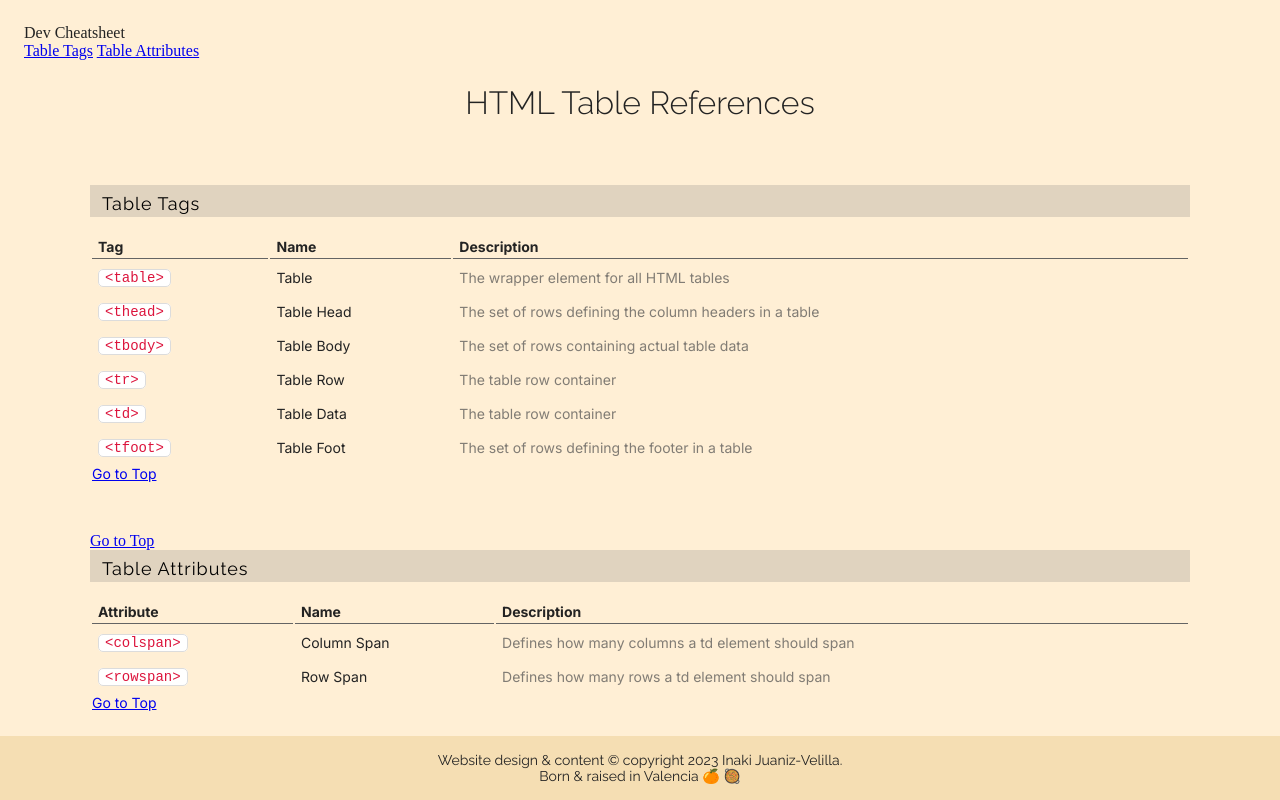
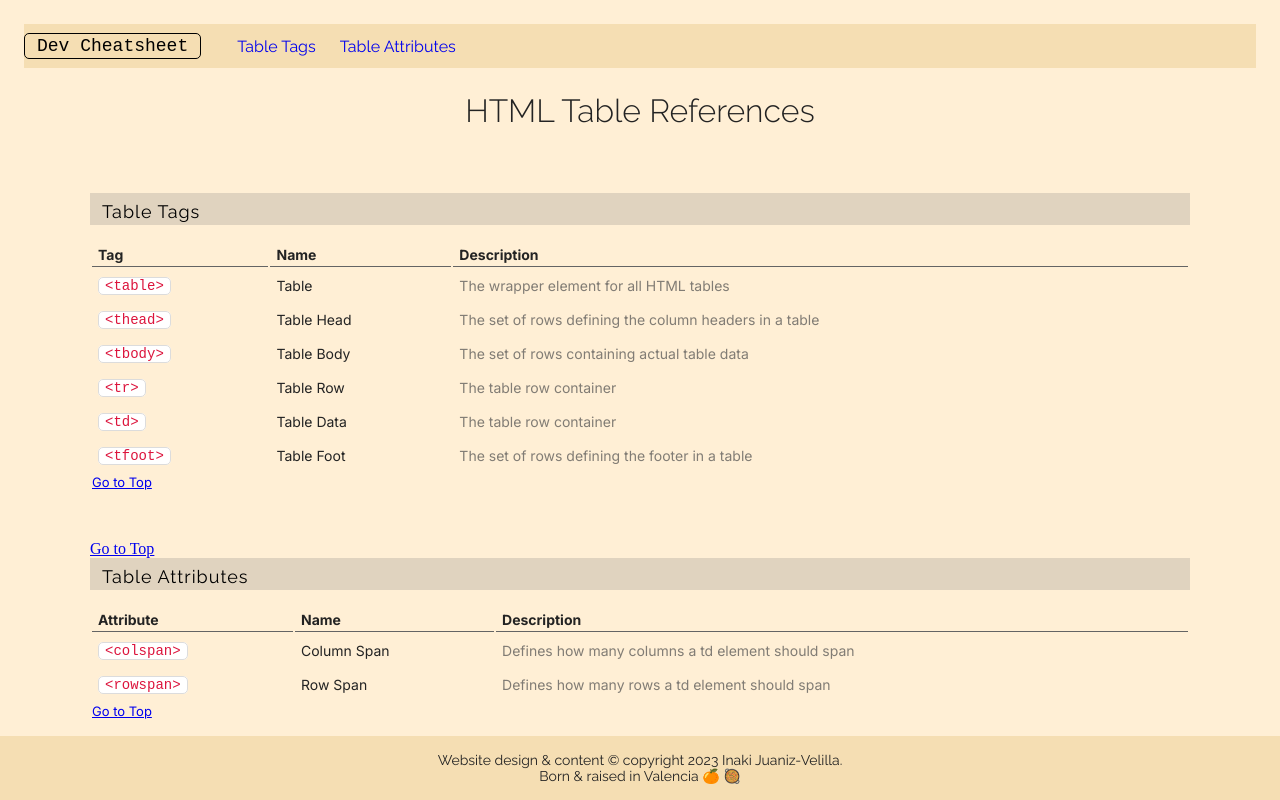
Before and after one commit to inakijv/Dev-Cheat-Sheet, a plain HTML site: page index.html in a window 1280 px wide. Drawn offline with Linux system fonts and the light colour scheme; a web font is replaced by a local one.

Commit message:
Updated top navbar

```diff
--- a/styles.css
+++ b/styles.css
@@ -9,6 +9,34 @@ body {
   padding: 24px;
   background-color: papayawhip;
   color: #232323;
+}
+
+nav {
+  position: sticky;
+  top: 0;
+  left: 0;
+  display: flex;
+  justify-content: flex-start;
+  align-items: center;
+  height: 44px;
+  background-color: wheat;
+}
+
+nav div {
+  margin-right: 24px;
+  padding: 2px 12px;
+  font-family: 'Red Hat Mono', monospace;
+  font-size: 18px;
+  border: 1px solid black;
+  border-radius: 5px;
+  color: black;
+}
+
+nav a {
+  padding: 2px 12px;
+  font-family: Raleway, sans-serif;
+  font-size: 16px;
+  text-decoration: none;
 }
 
 h1 {
@@ -77,6 +105,11 @@ tbody td:last-of-type {
   color: rgba(75, 75, 75, 0.7);
 }
 
+tfoot .Scroll-to-Top {
+  font-family: Inter, sans-serif;
+  font-size: 13px;
+}
+
 footer {
   position: fixed;
   bottom: 0;
```
